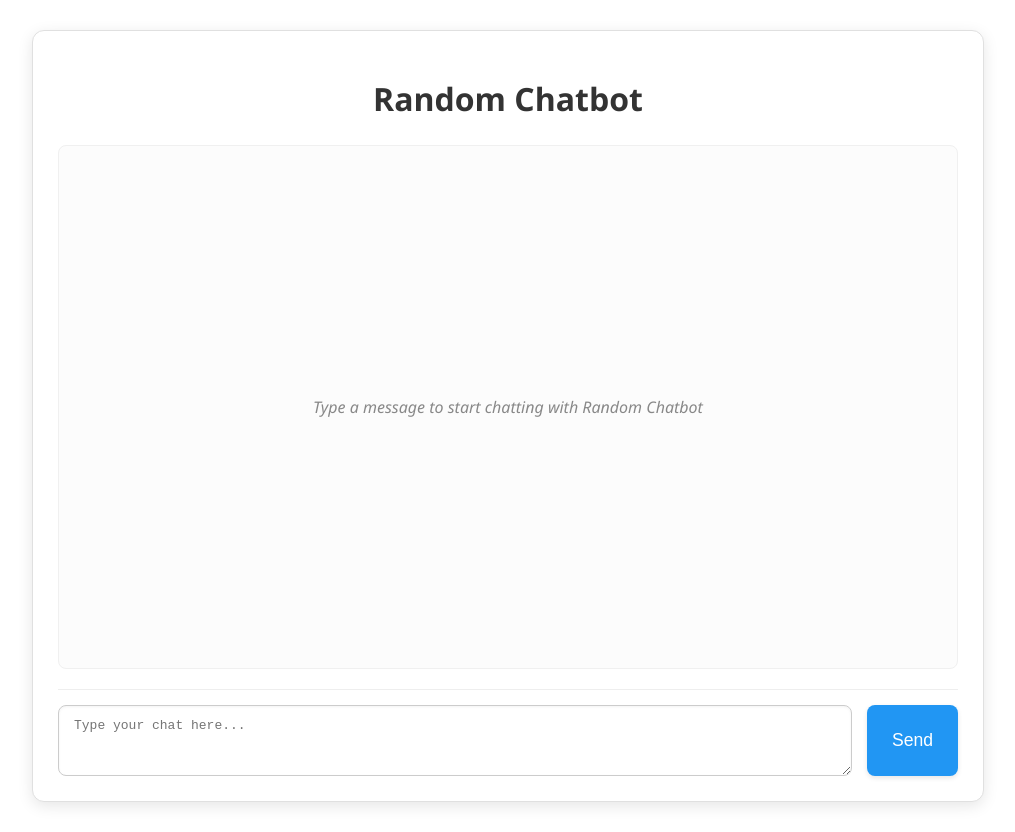
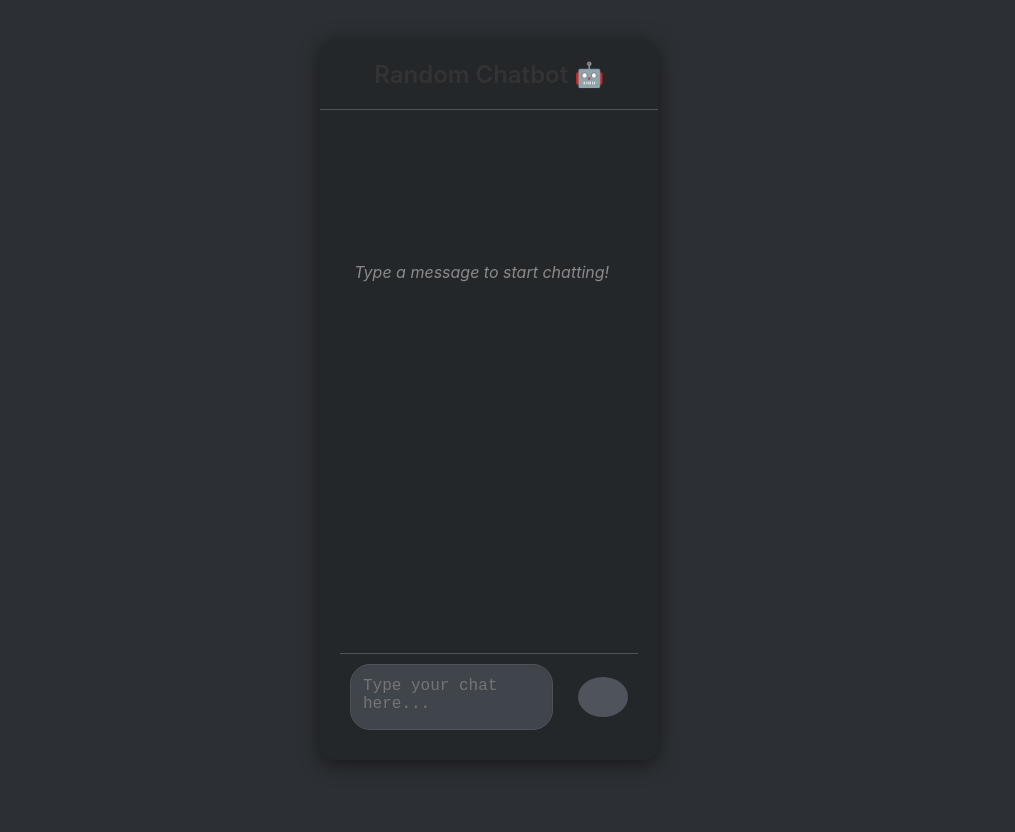
Before and after one commit to Nitinn-dev/ChatBot, a React (Create React App) app in the folder client/: page / in a window 1280 px wide. Shown: the whole page, without its empty margins (132-1147 px from the left). After the commit the page ends 800 px from the top, so only its background shows below. Built offline with nearby package versions, Linux system fonts and the light colour scheme.

Commit message:
ui changes

```diff
--- a/client/src/App.css
+++ b/client/src/App.css
@@ -1,4 +1,4 @@
-/* client/src/App.css */
+
 .App {
     font-family: 'Segoe UI', Tahoma, Geneva, Verdana, sans-serif;
     max-width: 900px;
@@ -134,3 +134,213 @@ h1 {
     box-shadow: none;
     transform: none;
 }
+
+:root {
+  --background-color: #2c2f33;
+  --container-bg-color: #23272a;
+  --user-bubble-bg: #7289da;
+  --model-bubble-bg: #40444b;
+  --text-color: #ffffff;
+  --placeholder-color: #8a8a8a;
+  --border-color: #4f545c;
+  --button-color: #7289da;
+  --button-hover-color: #677bc4;
+  --scrollbar-track-color: #2c2f33;
+  --scrollbar-thumb-color: #677bc4;
+}
+
+body {
+  font-family: -apple-system, BlinkMacSystemFont, "Segoe UI", Roboto, "Helvetica Neue", Arial, sans-serif;
+  background-color: var(--background-color);
+  color: var(--text-color);
+  margin: 0;
+  display: flex;
+  justify-content: center;
+  align-items: center;
+  height: 100vh;
+}
+
+.app-container {
+  width: 90%;
+  max-width: 800px;
+  height: 90vh;
+  background-color: var(--container-bg-color);
+  border-radius: 15px;
+  box-shadow: 0 4px 20px rgba(0, 0, 0, 0.5);
+  display: flex;
+  flex-direction: column;
+  overflow: hidden;
+}
+
+.app-header {
+  padding: 20px;
+  text-align: center;
+  border-bottom: 1px solid var(--border-color);
+  background-color: var(--container-bg-color);
+  position: relative;
+  z-index: 10;
+}
+
+h1 {
+  margin: 0;
+  font-size: 1.5rem;
+  font-weight: 600;
+}
+
+.chat-area {
+  flex: 1;
+  display: flex;
+  flex-direction: column;
+  padding: 20px;
+  overflow: hidden;
+}
+
+.chat-messages {
+  flex: 1;
+  overflow-y: auto;
+  padding-right: 15px;
+  margin-bottom: 10px;
+}
+
+/* Custom Scrollbar */
+.chat-messages::-webkit-scrollbar {
+  width: 8px;
+}
+
+.chat-messages::-webkit-scrollbar-track {
+  background: var(--scrollbar-track-color);
+}
+
+.chat-messages::-webkit-scrollbar-thumb {
+  background-color: var(--scrollbar-thumb-color);
+  border-radius: 4px;
+}
+
+.welcome-message {
+  text-align: center;
+  color: var(--placeholder-color);
+  margin-top: 50%;
+  transform: translateY(-50%);
+  font-style: italic;
+}
+
+.chat-bubble-wrapper {
+  display: flex;
+  margin-bottom: 15px;
+}
+
+.chat-bubble-wrapper.user {
+  justify-content: flex-end;
+}
+
+.chat-bubble-wrapper.model {
+  justify-content: flex-start;
+}
+
+.chat-bubble {
+  max-width: 70%;
+  padding: 12px 18px;
+  border-radius: 20px;
+  word-wrap: break-word;
+  line-height: 1.5;
+  box-shadow: 0 2px 5px rgba(0, 0, 0, 0.2);
+}
+
+.chat-bubble-wrapper.user .chat-bubble {
+  background-color: var(--user-bubble-bg);
+  border-bottom-right-radius: 5px;
+}
+
+.chat-bubble-wrapper.model .chat-bubble {
+  background-color: var(--model-bubble-bg);
+  border-bottom-left-radius: 5px;
+}
+
+.chat-bubble p {
+  margin: 0;
+}
+
+.loading-dots {
+  display: flex;
+  align-items: center;
+  justify-content: center;
+}
+
+.loading-dots span {
+  width: 8px;
+  height: 8px;
+  background-color: var(--text-color);
+  border-radius: 50%;
+  margin: 0 4px;
+  animation: bounce 1.4s infinite ease-in-out both;
+}
+
+.loading-dots span:nth-child(1) { animation-delay: -0.32s; }
+.loading-dots span:nth-child(2) { animation-delay: -0.16s; }
+
+@keyframes bounce {
+  0%, 80%, 100% {
+    transform: scale(0);
+  }
+  40% {
+    transform: scale(1);
+  }
+}
+
+.input-area {
+  display: flex;
+  align-items: center;
+  padding: 10px;
+  background-color: var(--container-bg-color);
+  border-top: 1px solid var(--border-color);
+}
+
+.input-area textarea {
+  flex: 1;
+  min-height: 40px;
+  max-height: 150px;
+  padding: 12px;
+  border-radius: 20px;
+  border: 1px solid var(--border-color);
+  background-color: var(--model-bubble-bg);
+  color: var(--text-color);
+  resize: none;
+  font-size: 1rem;
+  transition: all 0.2s ease;
+  -webkit-appearance: none;
+}
+
+.input-area textarea:focus {
+  outline: none;
+  border-color: var(--button-color);
+  box-shadow: 0 0 0 2px rgba(114, 137, 218, 0.3);
+}
+
+.input-area button {
+  width: 40px;
+  height: 40px;
+  margin-left: 10px;
+  background-color: var(--button-color);
+  border: none;
+  border-radius: 50%;
+  cursor: pointer;
+  display: flex;
+  align-items: center;
+  justify-content: center;
+  transition: background-color 0.2s ease;
+}
+
+.input-area button:hover:not(:disabled) {
+  background-color: var(--button-hover-color);
+}
+
+.input-area button:disabled {
+  background-color: var(--border-color);
+  cursor: not-allowed;
+}
+
+.input-area button svg {
+  width: 20px;
+  height: 20px;
+  transform: rotate(90deg);
+}
--- a/client/src/App.js
+++ b/client/src/App.js
@@ -1,51 +1,140 @@
-// client/src/App.js (MODIFIED - No Database)
+
+// import React, { useState, useEffect, useRef } from 'react';
+// import axios from 'axios';
+// import './App.css'; // For basic styling
+
+// function App() {
+//     const [prompt, setPrompt] = useState('');
+//     const [chatHistory, setChatHistory] = useState([]); // Stores { role: 'user' | 'model', text: '...' }
+//     const [isLoading, setIsLoading] = useState(false);
+//     const [error, setError] = useState(null);
+
+//     const chatContainerRef = useRef(null); // Ref for scrolling to bottom
+
+//     // Effect to scroll to the bottom of the chat when history updates
+//     useEffect(() => {
+//         if (chatContainerRef.current) {
+//             chatContainerRef.current.scrollTop = chatContainerRef.current.scrollHeight;
+//         }
+//     }, [chatHistory]);
+
+//     // Removed: useEffect for fetching initial chat history as there's no DB
+
+//     const handleSendMessage = async () => {
+//         if (!prompt.trim() || isLoading) return; // Prevent sending empty messages or multiple requests
+
+//         const userMessage = { role: 'user', text: prompt };
+//         setChatHistory(prev => [...prev, userMessage]); // Add user message to UI immediately
+//         setPrompt(''); // Clear input field
+
+//         setIsLoading(true);
+//         setError(null);
+
+//         try {
+//             // Send the entire chat history for context to the backend
+//             //https://chatbot-8t3s.onrender.com/api/gemini-chat
+//             //http://localhost:5000/api/gemini-chat
+//             const response = await axios.post('https://chatbot-8t3s.onrender.com/api/gemini-chat', {
+//                 message: prompt,
+//                 chatHistory: [...chatHistory, userMessage] // Include the latest user message
+//             });
+//             const geminiResponse = response.data.response;
+
+//             setChatHistory(prev => [...prev, { role: 'model', text: geminiResponse }]); // Add Gemini's response
+
+//         } catch (err) {
+//             console.error('Error sending message:', err);
+//             // Remove the last user message if the API call failed to avoid confusion
+//             setChatHistory(prev => prev.slice(0, prev.length - 1)); // Remove the user's message if there's an error
+//             setError('Failed to get response from AI. Please try again.');
+//         } finally {
+//             setIsLoading(false);
+//         }
+//     };
+
+//     const handleKeyPress = (e) => {
+//         if (e.key === 'Enter' && !e.shiftKey) { // Send on Enter, not Shift+Enter
+//             e.preventDefault(); // Prevent new line
+//             handleSendMessage();
+//         }
+//     };
+
+//     return (
+//         <div className="App">
+//             <h1>Random Chatbot</h1>
+
+//             <div className="chat-container" ref={chatContainerRef}>
+//                 {chatHistory.length === 0 && !isLoading && !error && (
+//                     <div className="no-messages">Type a message to start chatting with Random Chatbot</div>
+//                 )}
+//                 {chatHistory.map((msg, index) => (
+//                     <div key={index} className={`chat-message ${msg.role}`}>
+//                         <strong>{msg.role === 'user' ? 'You' : 'Random AI'}:</strong> {msg.text}
+//                     </div>
+//                 ))}
+//                 {isLoading && <div className="chat-message loading">Random AI is thinking...</div>}
+//                 {error && <div className="error-message">{error}</div>}
+//             </div>
+
+//             <div className="input-area">
+//                 <textarea
+//                     value={prompt}
+//                     onChange={(e) => setPrompt(e.target.value)}
+//                     onClick={handleKeyPress}
+//                     placeholder="Type your chat here..."
+//                     rows="3" // Allow multiple lines for input
+//                     disabled={isLoading}
+//                 ></textarea>
+//                 <button onClick={handleSendMessage} disabled={isLoading}>
+//                     {isLoading ? 'Sending...' : 'Send'}
+//                 </button>
+//             </div>
+//         </div>
+//     );
+// }
+
+// export default App;
+
+
 import React, { useState, useEffect, useRef } from 'react';
 import axios from 'axios';
-import './App.css'; // For basic styling
+import './App.css';
 
 function App() {
     const [prompt, setPrompt] = useState('');
-    const [chatHistory, setChatHistory] = useState([]); // Stores { role: 'user' | 'model', text: '...' }
+    const [chatHistory, setChatHistory] = useState([]);
     const [isLoading, setIsLoading] = useState(false);
     const [error, setError] = useState(null);
 
-    const chatContainerRef = useRef(null); // Ref for scrolling to bottom
+    const chatContainerRef = useRef(null);
 
-    // Effect to scroll to the bottom of the chat when history updates
     useEffect(() => {
         if (chatContainerRef.current) {
             chatContainerRef.current.scrollTop = chatContainerRef.current.scrollHeight;
         }
     }, [chatHistory]);
 
-    // Removed: useEffect for fetching initial chat history as there's no DB
-
     const handleSendMessage = async () => {
-        if (!prompt.trim() || isLoading) return; // Prevent sending empty messages or multiple requests
+        if (!prompt.trim() || isLoading) return;
 
         const userMessage = { role: 'user', text: prompt };
-        setChatHistory(prev => [...prev, userMessage]); // Add user message to UI immediately
-        setPrompt(''); // Clear input field
+        setChatHistory(prev => [...prev, userMessage]);
+        setPrompt('');
 
         setIsLoading(true);
         setError(null);
 
         try {
-            // Send the entire chat history for context to the backend
-            //https://chatbot-8t3s.onrender.com/api/gemini-chat
-            //http://localhost:5000/api/gemini-chat
             const response = await axios.post('https://chatbot-8t3s.onrender.com/api/gemini-chat', {
                 message: prompt,
-                chatHistory: [...chatHistory, userMessage] // Include the latest user message
+                chatHistory: [...chatHistory, userMessage]
             });
             const geminiResponse = response.data.response;
-
-            setChatHistory(prev => [...prev, { role: 'model', text: geminiResponse }]); // Add Gemini's response
+            setChatHistory(prev => [...prev, { role: 'model', text: geminiResponse }]);
 
         } catch (err) {
             console.error('Error sending message:', err);
-            // Remove the last user message if the API call failed to avoid confusion
-            setChatHistory(prev => prev.slice(0, prev.length - 1)); // Remove the user's message if there's an error
+            setChatHistory(prev => prev.slice(0, prev.length - 1));
             setError('Failed to get response from AI. Please try again.');
         } finally {
             setIsLoading(false);
@@ -53,26 +142,43 @@ function App() {
     };
 
     const handleKeyPress = (e) => {
-        if (e.key === 'Enter' && !e.shiftKey) { // Send on Enter, not Shift+Enter
-            e.preventDefault(); // Prevent new line
+        if (e.key === 'Enter' && !e.shiftKey) {
+            e.preventDefault();
             handleSendMessage();
         }
     };
 
     return (
-        <div className="App">
-            <h1>Random Chatbot</h1>
+        <div className="app-container">
+            <header className="app-header">
+                <h1>Random Chatbot 🤖</h1>
+            </header>
 
-            <div className="chat-container" ref={chatContainerRef}>
+            <div className="chat-area">
+                <div className="chat-messages" ref={chatContainerRef}>
                     {chatHistory.length === 0 && !isLoading && !error && (
-                    <div className="no-messages">Type a message to start chatting with Random Chatbot</div>
+                        <div className="welcome-message">
+                            Type a message to start chatting!
+                        </div>
                     )}
                     {chatHistory.map((msg, index) => (
-                    <div key={index} className={`chat-message ${msg.role}`}>
-                        <strong>{msg.role === 'user' ? 'You' : 'Random AI'}:</strong> {msg.text}
+                        <div key={index} className={`chat-bubble-wrapper ${msg.role}`}>
+                            <div className="chat-bubble">
+                                <p>{msg.text}</p>
+                            </div>
                         </div>
                     ))}
-                {isLoading && <div className="chat-message loading">Random AI is thinking...</div>}
+                    {isLoading && (
+                        <div className="chat-bubble-wrapper model loading">
+                            <div className="chat-bubble">
+                                <div className="loading-dots">
+                                    <span></span>
+                                    <span></span>
+                                    <span></span>
+                                </div>
+                            </div>
+                        </div>
+                    )}
                     {error && <div className="error-message">{error}</div>}
                 </div>
 
@@ -80,14 +186,17 @@ function App() {
                     <textarea
                         value={prompt}
                         onChange={(e) => setPrompt(e.target.value)}
-                    onClick={handleKeyPress}
+                        onKeyDown={handleKeyPress}
                         placeholder="Type your chat here..."
-                    rows="3" // Allow multiple lines for input
+                        rows="1"
                         disabled={isLoading}
                     ></textarea>
-                <button onClick={handleSendMessage} disabled={isLoading}>
-                    {isLoading ? 'Sending...' : 'Send'}
+                    <button onClick={handleSendMessage} disabled={isLoading || !prompt.trim()}>
+                        <svg viewBox="0 0 24 24" fill="none" xmlns="http://www.w3.org/2000/svg">
+                            <path d="M7 11L12 6L17 11M12 18V7" stroke="white" strokeWidth="2" strokeLinecap="round" strokeLinejoin="round"/>
+                        </svg>
                     </button>
+                </div>
             </div>
         </div>
     );
```
Lines whose indentation alone changed are shown as unchanged.
